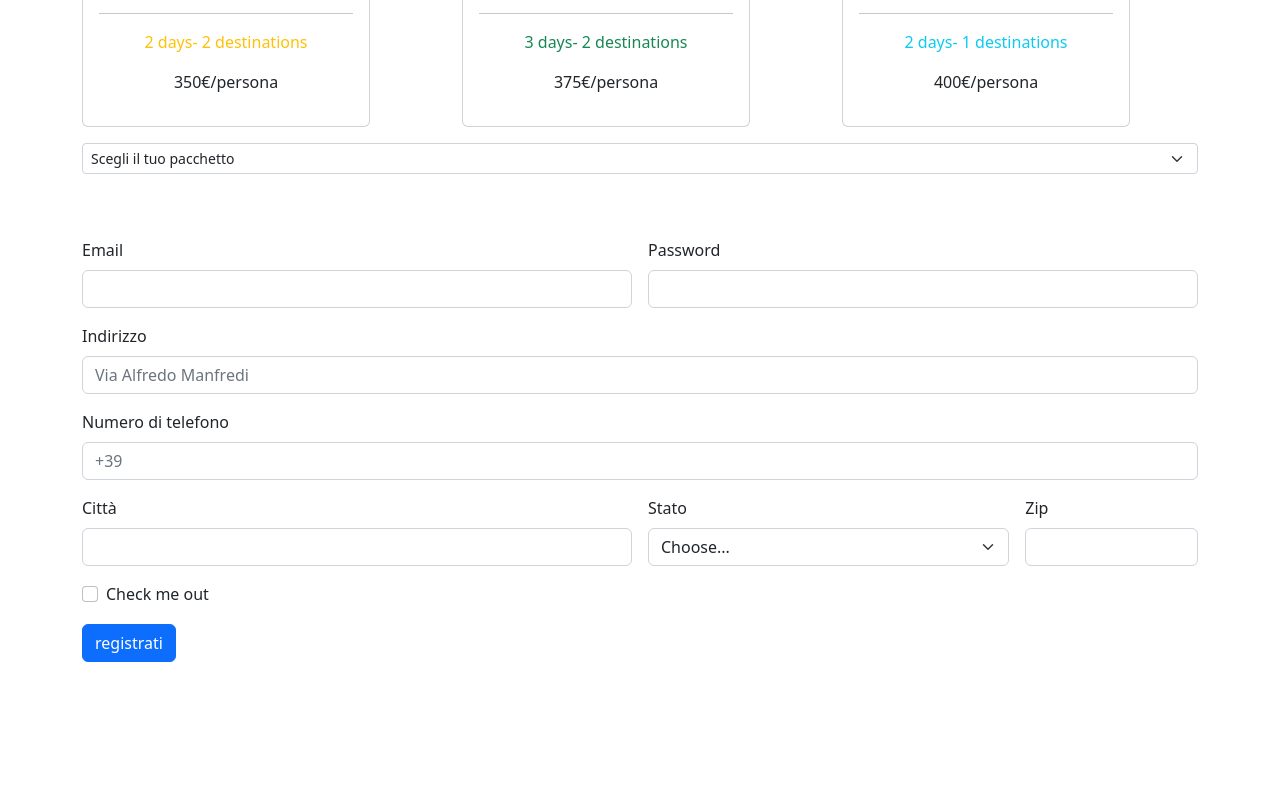
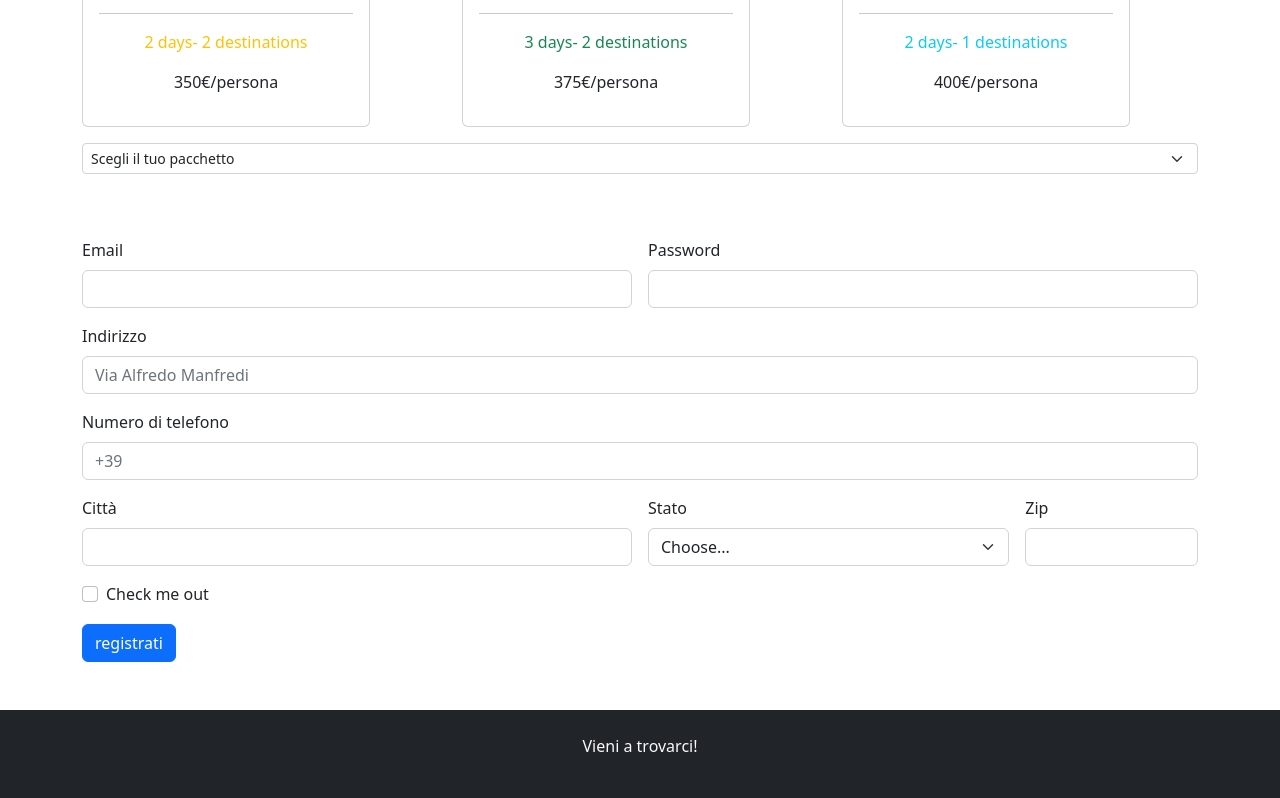
Before and after one commit to SergioScata/bootstrap-travel-agency, a plain HTML site: page index.html in a window 1280 px wide. Shown: the part 610-1408 px from the top of the page. Before the commit the page ends 1272 px from the top, so only its background shows below. Drawn offline with nearby package versions, Linux system fonts and the light colour scheme; files that its build step writes are made by us from their sources.

Commit message:
work done

```diff
--- a/index.html
+++ b/index.html
@@ -152,9 +152,14 @@
      </div>
     </main>
 
-    <footer>
-
-
+    <footer class="bg-dark text-light mt-5">
+            <div class="container py-4">
+                <div class="row">
+                    <div class="col-12 text-center">
+                        <p>Vieni a trovarci!</p>
+                    </div>
+                </div>
+            </div>
     </footer>
 
 
```
